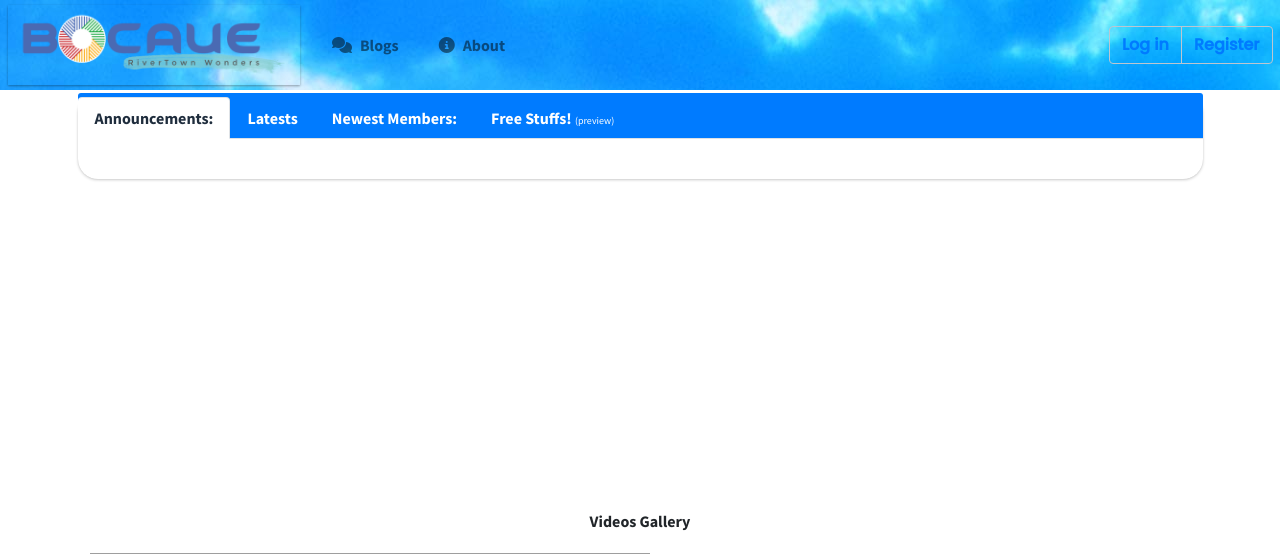
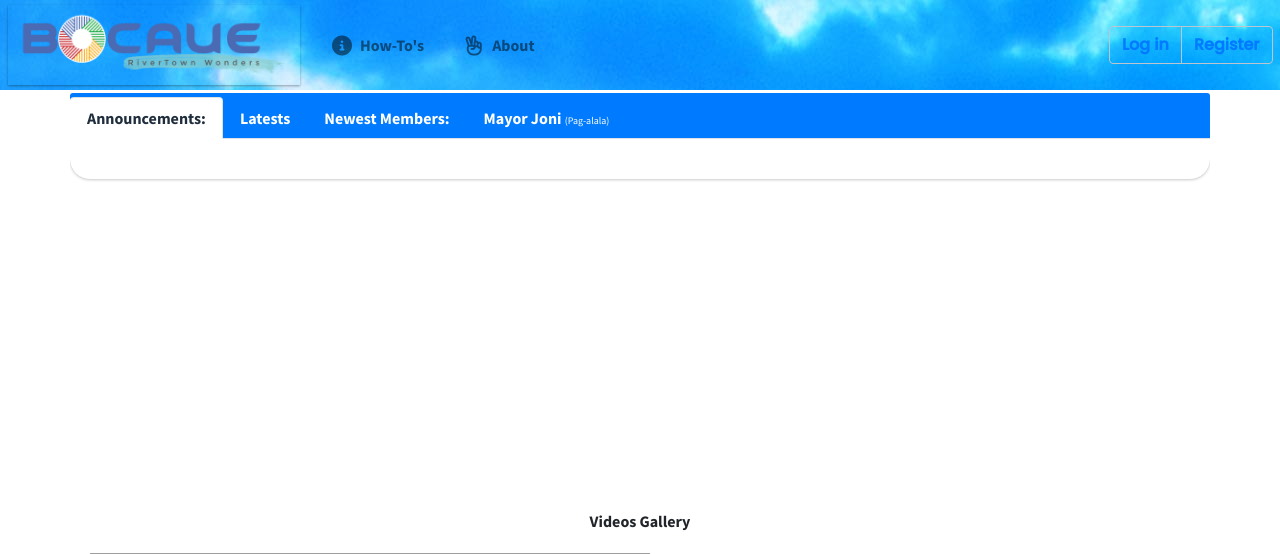
Before and after one commit to tepong32/pprop_bocaue, a Django app: page / in a window 1280 px wide. Shown: the top 554 px of the page. Run offline with Django 3.2, Linux system fonts and the light colour scheme; data that the repository does not hold is empty; some libraries are stand-ins or nearby versions; grey boxes are pictures that could not be loaded.

Commit message:
changed the unauthed home view a little bit. Will work on frontend matters after backend user profile is done.

```diff
--- a/home/templates/home/home_unauthed.html
+++ b/home/templates/home/home_unauthed.html
@@ -1,8 +1,8 @@
 {% load static %}
 <div class="row" >
 
-	<div class="container overflow-auto col-lg-12 col-sm-12 mb-2 mt-3" style="min-height: 400px; max-height:800px;margin-bottom: 5px; padding: 0;">
-		<div class="col-12 col-sm-6 col-lg-12">
+	<div class="container overflow-auto col-12 mb-2 mt-3" style="min-height: 400px; max-height:800px;margin-bottom: 5px; padding: 0;">
+		<div style="min-height:0px">
 			<div class="card card-primary card-tabs">
 			  <div class="card-header p-0 pt-1">
 			    <ul class="nav nav-tabs" id="custom-tabs-tab" role="tablist">
@@ -16,7 +16,7 @@
 			        <a class="nav-link" id="custom-tabs-members-tab" data-toggle="pill" href="#custom-tabs-members" role="tab" aria-controls="custom-tabs-members" aria-selected="false">Newest Members:</a>
 			      </li>
 			      <li class="nav-item">
-			        <a class="nav-link" id="custom-tabs-etc-tab" data-toggle="pill" href="#custom-tabs-etc" role="tab" aria-controls="custom-tabs-etc" aria-selected="true">Free Stuffs! <small>(preview)</small></a>
+			        <a class="nav-link" id="custom-tabs-etc-tab" data-toggle="pill" href="#custom-tabs-etc" role="tab" aria-controls="custom-tabs-etc" aria-selected="true">Mayor Joni <small>(Pag-alala)</small></a>
 			      </li>
 			    </ul>
 			  </div>
@@ -58,7 +58,6 @@
 					<div class="card-body text-center">
 						<h6 class="quoteText text-danger">Say hello to our newest members!</h6>
 						<small>
-							Nag-register sila para mag-share! YES! |
 							<i>Users count: {{ usercount }}</i><br>
 						</small>
 						{% for u in users %}
@@ -75,16 +74,24 @@
 					</div>
 			      </div>
 
-			      <!-- Free -->
-			      <div class="tab-pane fade" id="custom-tabs-etc" role="tabpanel" aria-labelledby="custom-tabs-etc-tab">
-			      	<a href="#" title="Check-out these awesome stuffs!">
-			      		<h6 class="quoteText text-primary">Check-out these awesome stuffs! All for free!</h6>
-				        {% for item in free %}
-							<div class="col-10">
-								<strong><i>{{item.title|truncatechars:50}}</i></strong>
+			      <!-- Mayor Joni -->
+			      <div class="tab-pane fade overflow-auto" id="custom-tabs-etc" role="tabpanel" aria-labelledby="custom-tabs-etc-tab">
+			      	<div class="row">
+				      	<div class="col col-lg-6 col-sm-12" id="joniPic">
+				      		<img src="/media/bocaue_imgs/footer.png" style="width: 100%; min-height:250px">
+				      		<div class="card-footer">
+				      			Some descriptive text here
+				      		</div>
+				      	</div>
+
+				      	<div class="col col-lg-6 col-sm-12" id="joniTesti">
+				      		<div class="card col p-1">
+							    <div class="fb-comments" data-href="https://localhost/" data-width="100%" data-numposts="5" style="max-height:340px;"></div>
+							    <!-- max-height:340 was to avoid having a 2nd vertical scrollbar on the card -->
 							</div>
-						{% endfor %}
-					</a>
+
+				      	</div>
+			      	</div>
 			      </div>
 			    </div>
 			  </div>
@@ -92,9 +99,6 @@
 			</div>
 		</div>
 	</div>
-
-	<!-- dev profile -->
-	{#% include 'home/teppyinfocard.html' %#}
 
     <!-- Documentary -->
     <div class="text-center mt-2">
--- a/home/templates/home/index.html
+++ b/home/templates/home/index.html
@@ -21,22 +21,21 @@
     <!-- Bootstrap 4 -->
     <link href="https://cdn.jsdelivr.net/npm/bootstrap@5.0.0-beta2/dist/css/bootstrap.min.css" rel="stylesheet" integrity="sha384-BmbxuPwQa2lc/FVzBcNJ7UAyJxM6wuqIj61tLrc4wSX0szH/Ev+nYRRuWlolflfl" crossorigin="anonymous">
     <!-- Font Awesome Icons -->
-    <link
-      rel="stylesheet"
-      href="../../plugins/fontawesome-free/css/all.min.css"
-    />
+    <link rel="stylesheet" href="../../plugins/fontawesome-free/css/all.min.css"/>
     <!-- Theme style -->
     <link rel="stylesheet" href="../../dist/css/adminlte.min.css" />
     <!-- Google Font: Source Sans Pro -->
-    <link
-      href="https://fonts.googleapis.com/css?family=Source+Sans+Pro:300,400,400i,700"
-      rel="stylesheet"
-    />
+    <link href="https://fonts.googleapis.com/css?family=Source+Sans+Pro:300,400,400i,700" rel="stylesheet" />
+
     {% endblock %}
 
   </head>
   <!-- The actual viewing page -->
   <body class="hold-transition sidebar-mini layout-navbar-fixed">
+    <!-- JS after body-tag for FB -->
+    <!-- FB comments plugin -->
+    <div id="fb-root"></div>
+    <script async defer crossorigin="anonymous" src="https://connect.facebook.net/en_US/sdk.js#xfbml=1&version=v11.0" nonce="nguTQ8Lu"></script>
     <!--
   		NOTE: I prefer the "include" tag over "extends" for more compact coding and logic implementation.
       That being said: You'll generally see the page outline inside this index.html.
@@ -79,8 +78,10 @@
     crossorigin="anonymous"
   ></script>
   <script src="https://use.fontawesome.com/2363b49f19.js"></script>
-
-
+  <!-- fb-comments -->
+  <script>
+    $(document).ready( function() { $(".fb-comments").attr("data-href", window.location.href.split('?')[0]); });
+  </script>
     {% include 'adminlte/lib/_scripts.html' %}
   </body>
   {% block footer %}
--- a/home/templates/nav/footer.html
+++ b/home/templates/nav/footer.html
@@ -83,9 +83,6 @@
 
 <footer class="bg-light">
   <div class="card-footer" style="max-height: 350px; width: 100%; object-fit: cover;">
-    <img src="/media/bocaue_imgs/footer.png">
-
-
     <div class="float-right d-none d-sm-block mr-3">
       <a href="https://teppy.rocks" target="_blank">
         <i>
--- a/home/templates/nav/nav_unauthed.html
+++ b/home/templates/nav/nav_unauthed.html
@@ -17,11 +17,11 @@
 
     <div class="collapse navbar-collapse text-center" id="mainNavbar">
       <ul class="navbar-nav me-auto mb-2 mb-md-0">
-        <li class="nav-item">
-          <a class="nav-link" href="#"><i class="fas fa-comments m-2"></i>Blogs</a>
+        <li class="nav-item" title="Step-by-step guides on submitting requests to the LGU">
+          <a class="nav-link" href="#"><i class="fa fa-info-circle fa-lg m-2" ></i>How-To's</a>
         </li>
-        <li class="nav-item">
-          <a class="nav-link" href="{% url 'about' %}"><i class="fa fa-info-circle m-2"></i>About</a>
+        <li class="nav-item" title="Who comprises the Bocaue Local Government Unit">
+          <a class="nav-link" href="{% url 'about' %}"><i class="fa fa-hand-peace-o fa-lg m-2"></i>About</a>
         </li>
 
       </ul>
```
Also changed, not shown: home/templates/nav/nav_authed.html (+4 -4 lines), user/migrations/0002_auto_20221218_0521.py (added).
